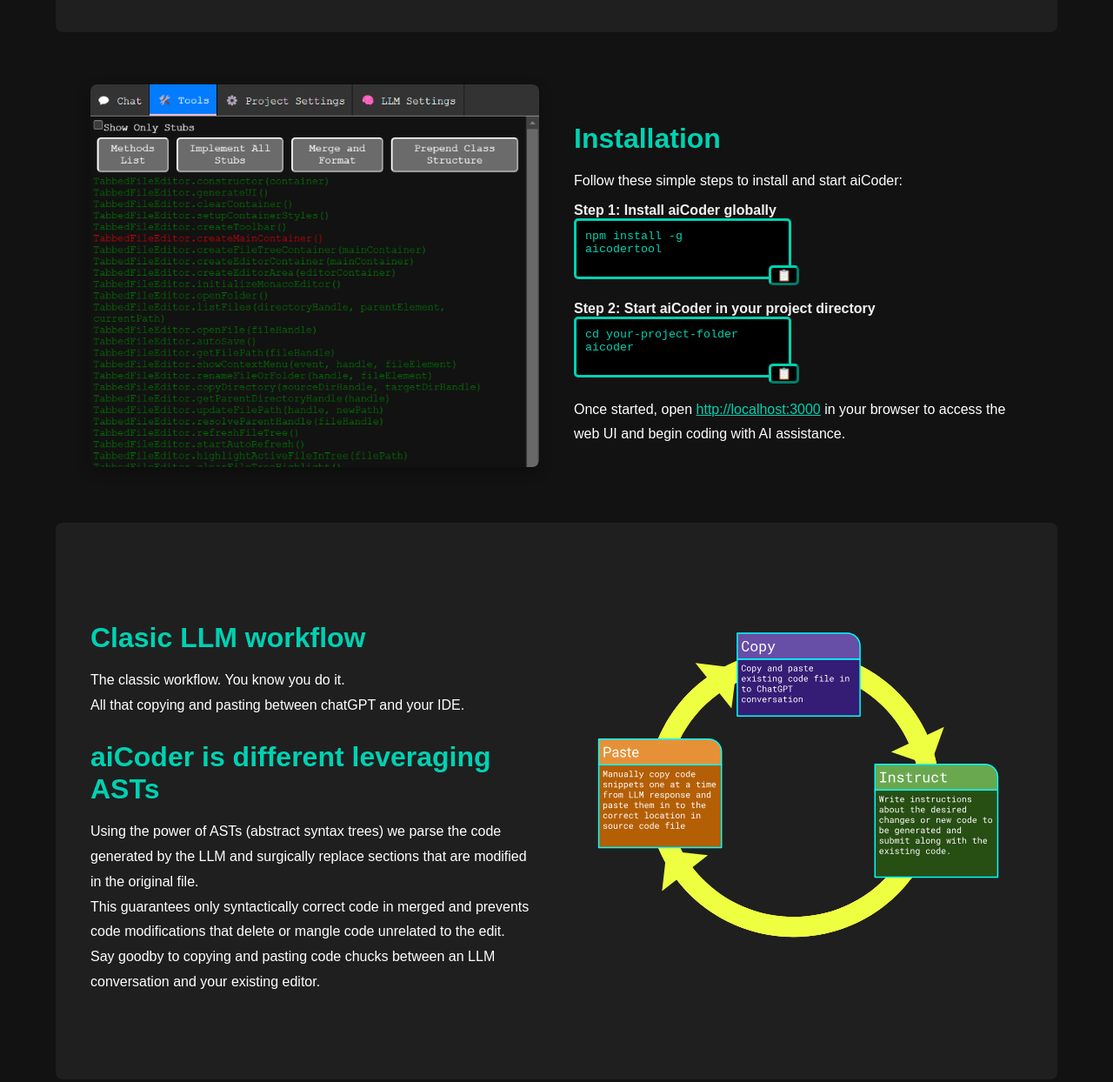
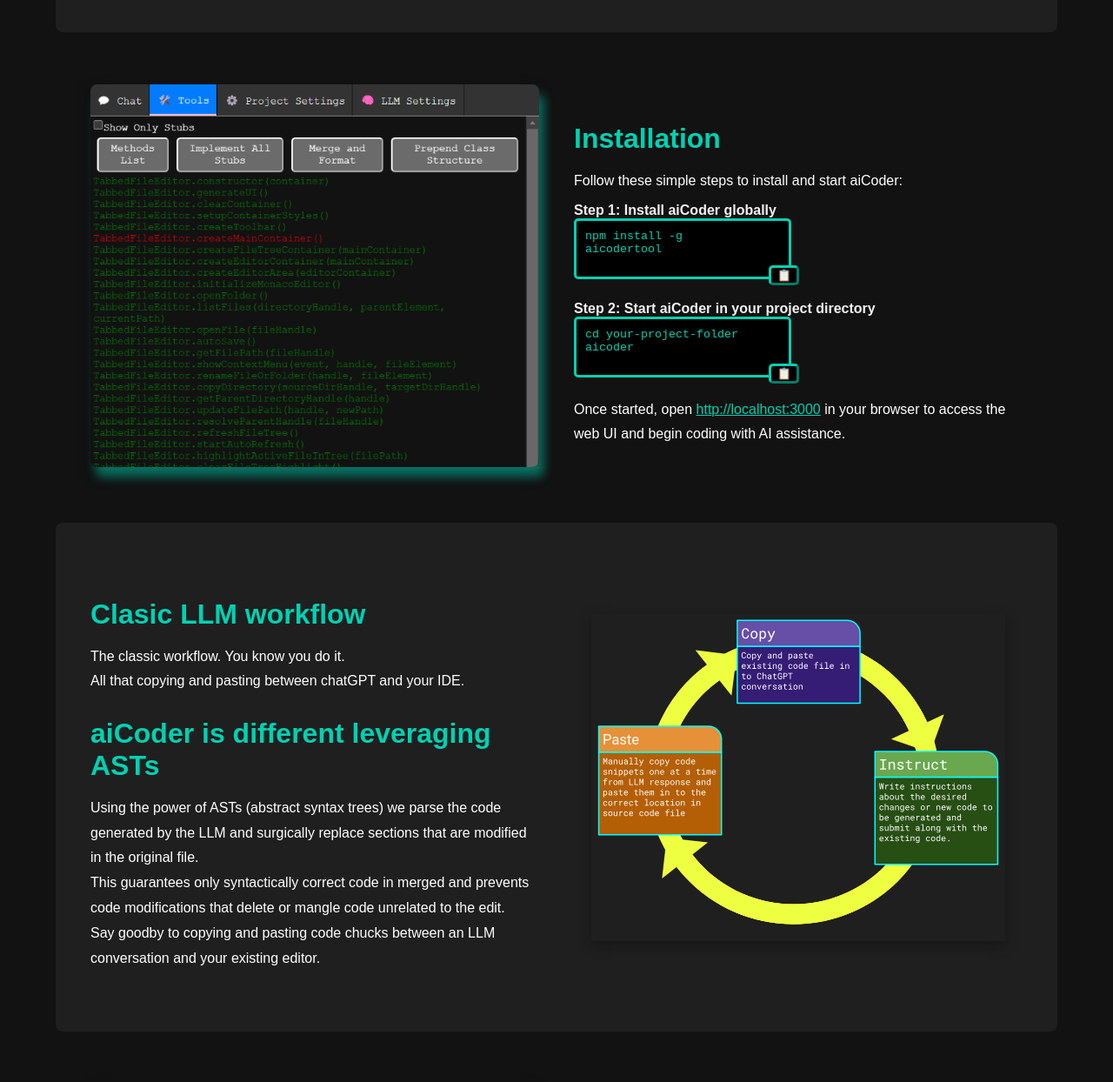
Before and after one commit to mmiscool/aiCoder, a website: page docs/index.html in a window 1280 px wide. Shown: the part 769-2013 px from the top of the page at 87% size. Drawn offline with Linux system fonts and the light colour scheme.

Commit message:
docs: tweaking landing page

```diff
--- a/docs/index.html
+++ b/docs/index.html
@@ -88,13 +88,15 @@
         .image-container {
             flex: 1;
             text-align: center;
-            padding: 20px;
+            margin: 20px;
+            box-sizing: border-box;
+            box-shadow: 0 5px 15px rgba(0, 0, 0, 0.3);
         }
 
         .image-container img {
             max-width: 100%;
             border-radius: 8px;
-            box-shadow: 0 5px 15px rgba(0, 0, 0, 0.3);
+            box-shadow: 5.8px 11.5px 11.5px #00d1b27d;
         }
 
         .cta {
@@ -260,7 +262,7 @@
             <div class="content">
                 <div class="image-container">
                     <svg xmlns:xlink="http://www.w3.org/1999/xlink" xmlns="http://www.w3.org/2000/svg" version="1.1"
-                        viewBox="0.0 0.0 960.0 960.0" fill="none" stroke="none" stroke-linecap="square"
+                        viewBox="0.0 80 960.0 750" fill="none" stroke="none" stroke-linecap="square"
                         stroke-miterlimit="10">
                         <clipPath id="p.0">
                             <path d="m0 0l960.0 0l0 960.0l-960.0 0l0 -960.0z" clip-rule="nonzero" />
```
